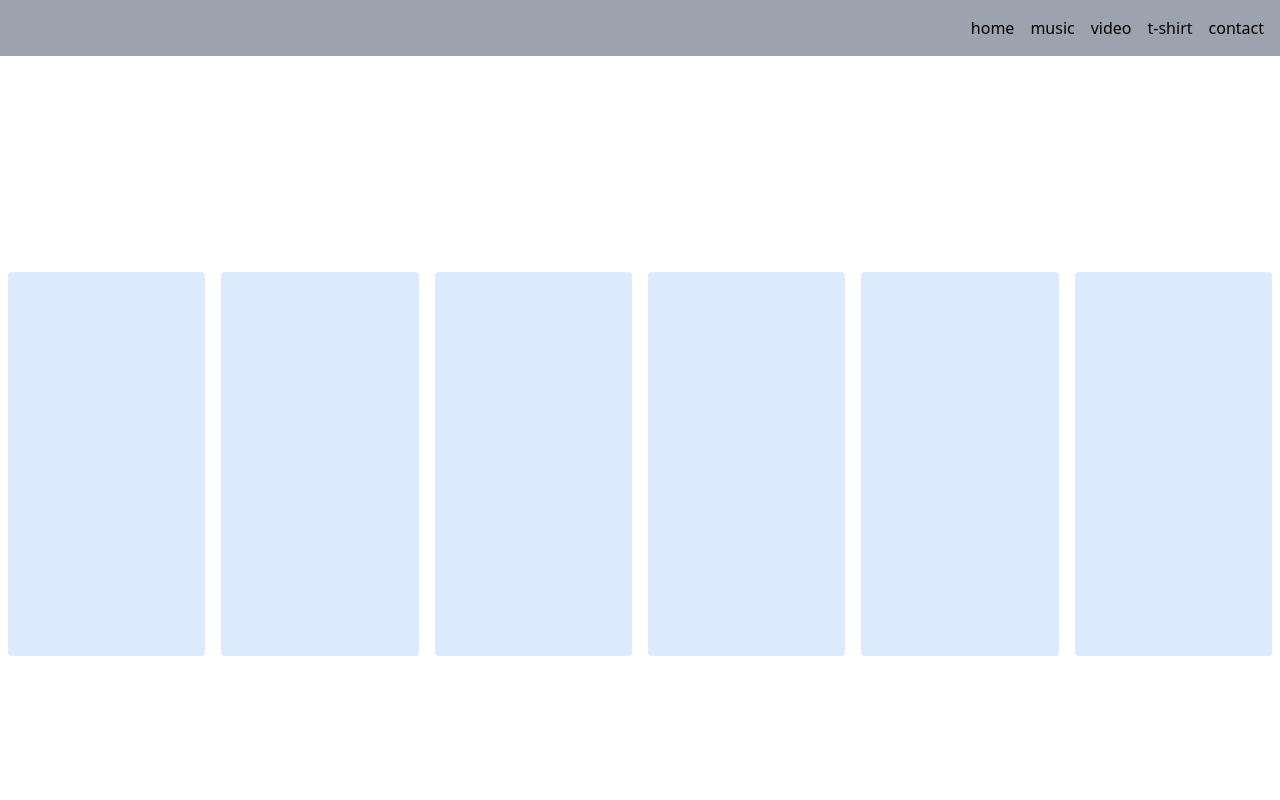
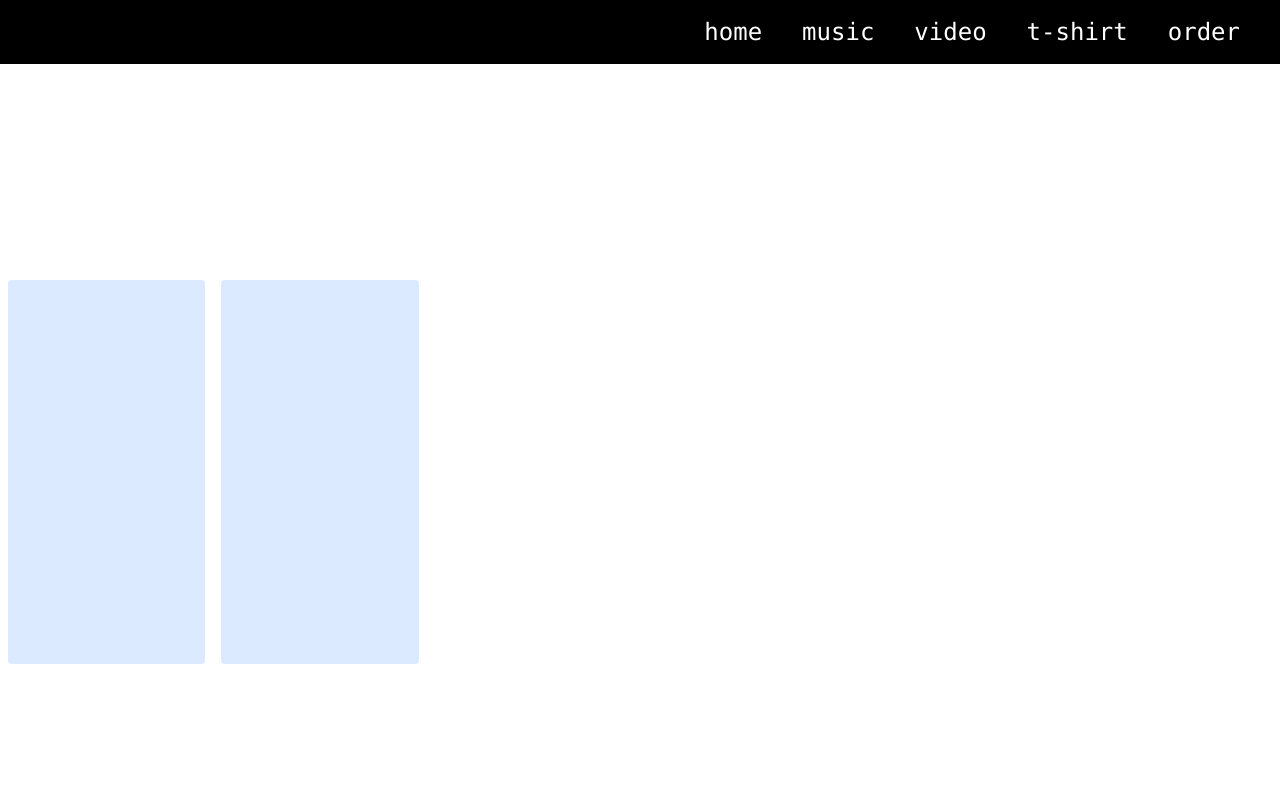
Before and after one commit to forget0224/hugo, a plain HTML site: page index.html in a window 1280 px wide. Shown: the top 800 px of the page. Drawn offline with nearby package versions, Linux system fonts and the light colour scheme.

Commit message:
wap menuok

```diff
--- a/index.html
+++ b/index.html
@@ -16,33 +16,78 @@
       margin: 0;
       padding: 0;
       box-sizing: border-box;
+
+
     }
+
+    /* a{bg-opacity-75} */
+
   </style>
 </head>
 
 <body class=" ">
-  <!-- <header class="bg-gray-400" style="height: 100px"> -->
-  <nav class="py-4 bg-gray-400">
-    <div class="container mx-auto flex sm:justify-end items-center sm:items-baseline flex-col sm:flex-row">
-      <!-- <div class="rounded bg-gray-300" style="width: 120px;height: 50px;"></div> -->
-      <ul class="flex text-ul font-medium">
-        <li class="mr-4">home</li>
-        <li class="mr-4">music</li>
-        <li class="mr-4">video</li>
-        <li class="mr-4">t-shirt</li>
-        <li class="mr-4">contact</li>
+
+  <nav class="py-4 bg-black relative">
+     <div class="container mx-auto flex sm:justify-end  sm:items-baseline flex-row sm:flex-row justify-center text-white ">
+
+      <ul class="flex text-ul font-mono sm:text-2xl hidden sm:flex">
+        <li class="sm:mr-10 mr-4" ><a href="#home">home</a></li>
+        <li class="sm:mr-10 mr-4" ><a href="#music">music</a></li>
+        <li class="sm:mr-10 mr-4"> <a href="#video">video</a> </li>
+        <li class="sm:mr-10 mr-4"> <a href="#shirt">t-shirt</a></li>
+        <li class="sm:mr-10 mr-4"><a href="#order">order</a></li>
+      </ul>
+
+
+
+      <ul class="flex text-ul font-mono sm:hidden ">
+        <li class=" mr-64" ><a href="#home">home</a></li>
+        <li class="menuBtn" >漢堡</li>
+
+      </ul>
+
+
+    </div>
+    <div class="menu  h-screen w-64 bg-gray-200 float-right fixed top-0 -right-64 z-10  sm:hidden duration-700 ">
+
+       <ul class="flex text-ul font-mono flex-col items-center mt-8">
+        <li class="py-2 mr-4" ><a href="#home">home</a></li>
+        <li class="py-2 mr-4" ><a href="#music">music</a></li>
+        <li class="py-2 mr-4"> <a href="#video">video</a> </li>
+        <li class="py-2 mr-4"> <a href="#shirt">t-shirt</a></li>
+        <li class="py-2 mr-4"><a href="#order">order</a></li>
+        <li class="py-2 mr-4  closeMenu duration-700">X</li>
       </ul>
     </div>
+
+
+
+
+ </div>
+
+
+
   </nav>
+
+
+
+
+
   <!-- </header> -->
 
   <!-- 輪播 -->
 
-  <section class="py-10 overflow-hidden">
+  <section class="py-10 overflow-hidden" id="home">
     <div class="container mx-auto sm:h-screen h-96 relative">
       <div class="px-2 absolute sm:top-40 w-full">
         <div class="flex flex-row -mx-2 ">
           <div class="w-full sm:w-2/12 px-2 flex flex-row items-center">
+            <div class="rounded bg-blue-100 sm:w-full sm:w-60 w-40 mt-4 sm:h-96 h-40"></div>
+          </div>
+          <div class="w-full sm:w-2/12 px-2 flex flex-row items-center">
+            <div class="rounded bg-blue-100 sm:w-full sm:w-60 w-40 mt-4 sm:h-96 h-40"></div>
+          </div>
+          <!-- <div class="w-full sm:w-2/12 px-2 flex flex-row items-center">
             <div class="rounded bg-blue-100 sm:w-full sm:w-60 w-40 mt-4 sm:h-96 h-40"></div>
           </div>
           <div class="w-full sm:w-2/12 px-2 flex flex-row items-center">
@@ -53,20 +98,14 @@
           </div>
           <div class="w-full sm:w-2/12 px-2 flex flex-row items-center">
             <div class="rounded bg-blue-100 sm:w-full sm:w-60 w-40 mt-4 sm:h-96 h-40"></div>
-          </div>
-          <div class="w-full sm:w-2/12 px-2 flex flex-row items-center">
-            <div class="rounded bg-blue-100 sm:w-full sm:w-60 w-40 mt-4 sm:h-96 h-40"></div>
-          </div>
-          <div class="w-full sm:w-2/12 px-2 flex flex-row items-center">
-            <div class="rounded bg-blue-100 sm:w-full sm:w-60 w-40 mt-4 sm:h-96 h-40"></div>
-          </div>
+          </div> -->
         </div>
       </div>
     </div>
   </section>
 
   <!-- cd -->
-  <section class="py-10 bg-blue-100">
+  <section class="py-10 bg-blue-100" id="music">
     <div class="container mx-auto sm:h-full h-100 max-w-3xl">
       <h1 class="p-6 text-white text-4xl text-center">DUG OUT</h1>
 
@@ -100,7 +139,7 @@
   </section>
 
   <!-- mv -->
-  <section class="py-10 ">
+  <section class="py-10 " id="video">
     <div class="container mx-auto sm:h-full h-100 max-w-3xl">
       <h1 class="p-6  text-4xl text-center">DUG OUT MV</h1>
 
@@ -134,7 +173,7 @@
   </section>
 
   <!-- t-shirt -->
-  <section class="py-10 bg-blue-100">
+  <section class="py-10 bg-blue-100" id="shirt">
     <div class="container mx-auto sm:h-full h-100 max-w-3xl">
       <h1 class="p-6 text-white text-4xl text-center">T-shirt</h1>
 
@@ -162,7 +201,7 @@
   </section>
 
   <!-- contact -->
-  <section class="py-10">
+  <section class="py-10" id="order">
     <div class="container mx-auto sm:h-screen h-100 max-w-3xl">
       <h1 class="p-6 text-black text-4xl text-center">contact</h1>
 
@@ -201,14 +240,14 @@
 
 
         <div class="h-16 bg-red-300 col-span-2 sm:col-span-1 flex flex-wrap  items-center  justify-start">
-          <input class="ml-4 " type="radio" placeholder="">
-          <div class="w-8  mx-4"> 面交</div>
-          <input type="text"  placeholder="地點">
+          <input class="ml-4 " type="radio" name="delivery">
+          <div class="w-10  mx-3"> 面交</div>
+          <input type="text" class="px-2 " placeholder="地點">
         </div>
         <div class="h-16 bg-red-300 col-span-2 sm:col-span-1 flex flex-wrap  items-center  justify-start">
-          <input class="ml-4" type="radio" placeholder="">
-          <div class="w-8 mx-4"> 711</div>
-          <input type="text"  placeholder="店到店門市">
+          <input class="ml-4" type="radio" name="delivery">
+          <div class="w-10 mx-3"> 711</div>
+          <input type="text" class="px-2 " placeholder="店到店門市">
         </div>
 
 
@@ -222,6 +261,30 @@
       </div>
     </div>
   </section>
+
+
+
+  <script>
+
+var menuBtn = document.querySelector(".menuBtn");
+var menu = document.querySelector(".menu");
+var closeMenu = document.querySelector(".closeMenu");
+
+// function 內容寫在裡面
+menuBtn.addEventListener('click' , function(){
+
+  menu.style.right="0"
+} , false);
+
+
+closeMenu.addEventListener('click' , function(){
+
+  menu.style.right="-16rem"
+} , false);
+
+
+
+  </script>
 </body>
 
 </html>
```
